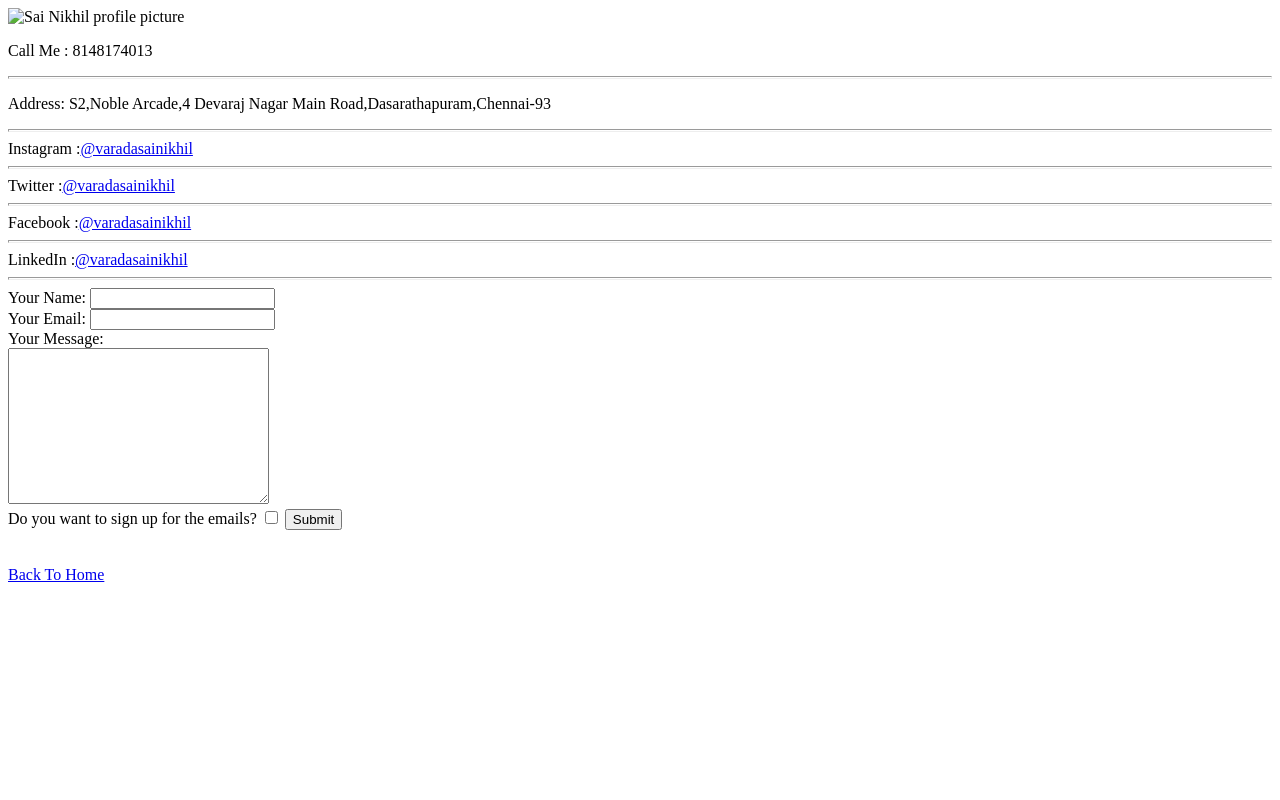
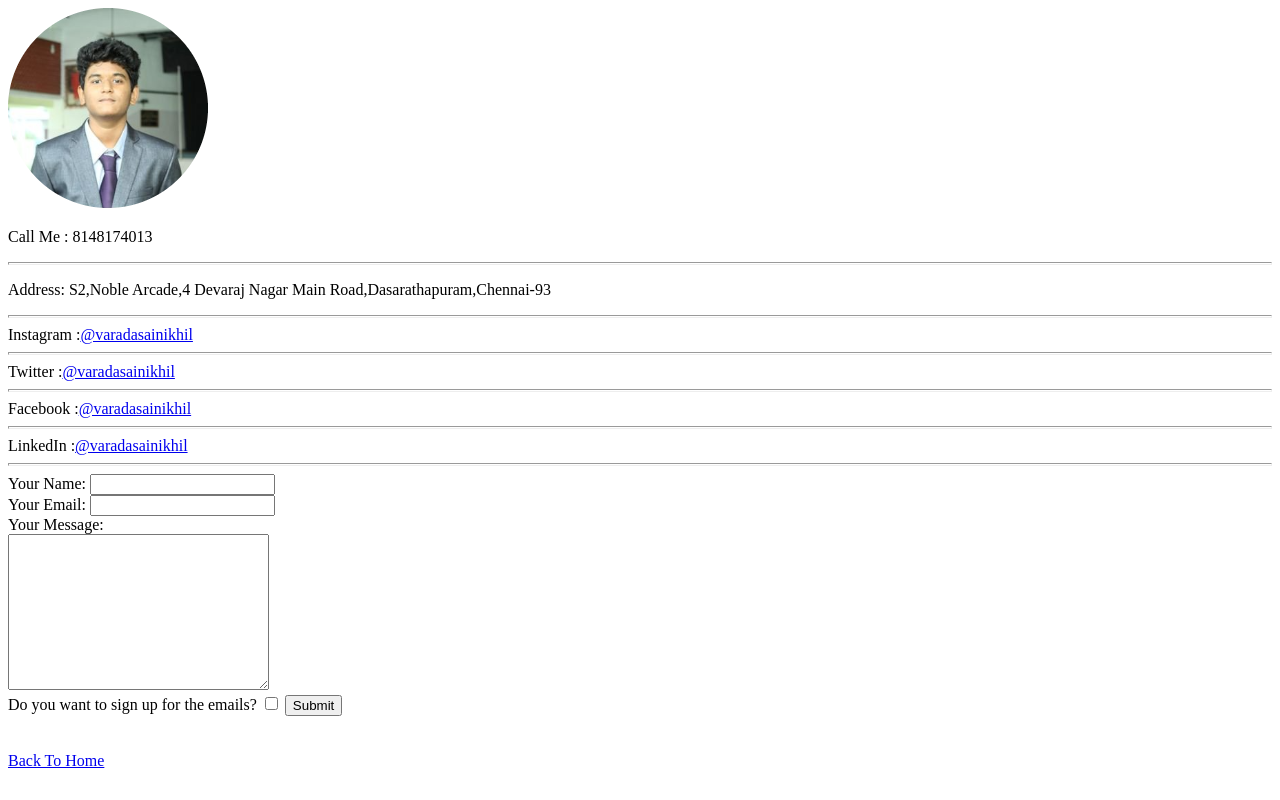
Before and after one commit to varadasainikhil/CV, a plain HTML site: page contact.html in a window 1280 px wide. Drawn offline with Linux system fonts and the light colour scheme.

Commit message:
Removed the bug that did not allow image to appear

```diff
--- a/contact.html
+++ b/contact.html
@@ -3,7 +3,7 @@
 
 <head>
   <meta charset="utf-8">
-  <img src="IMAGES\sainikhil.jpg" alt="Sai Nikhil profile picture">
+  <img src="sainikhil.jpg" alt="Sai Nikhil profile picture">
   <title>Contact Me</title>
 </head>
 
```
